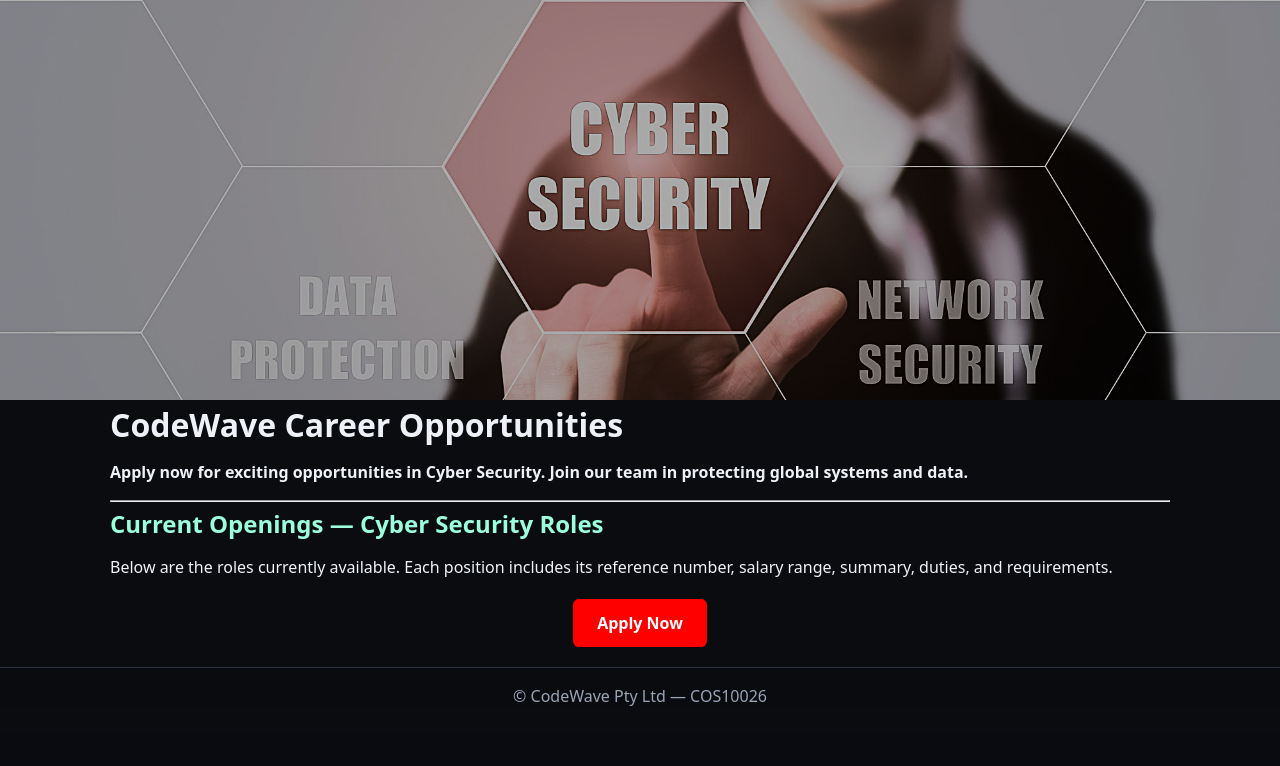
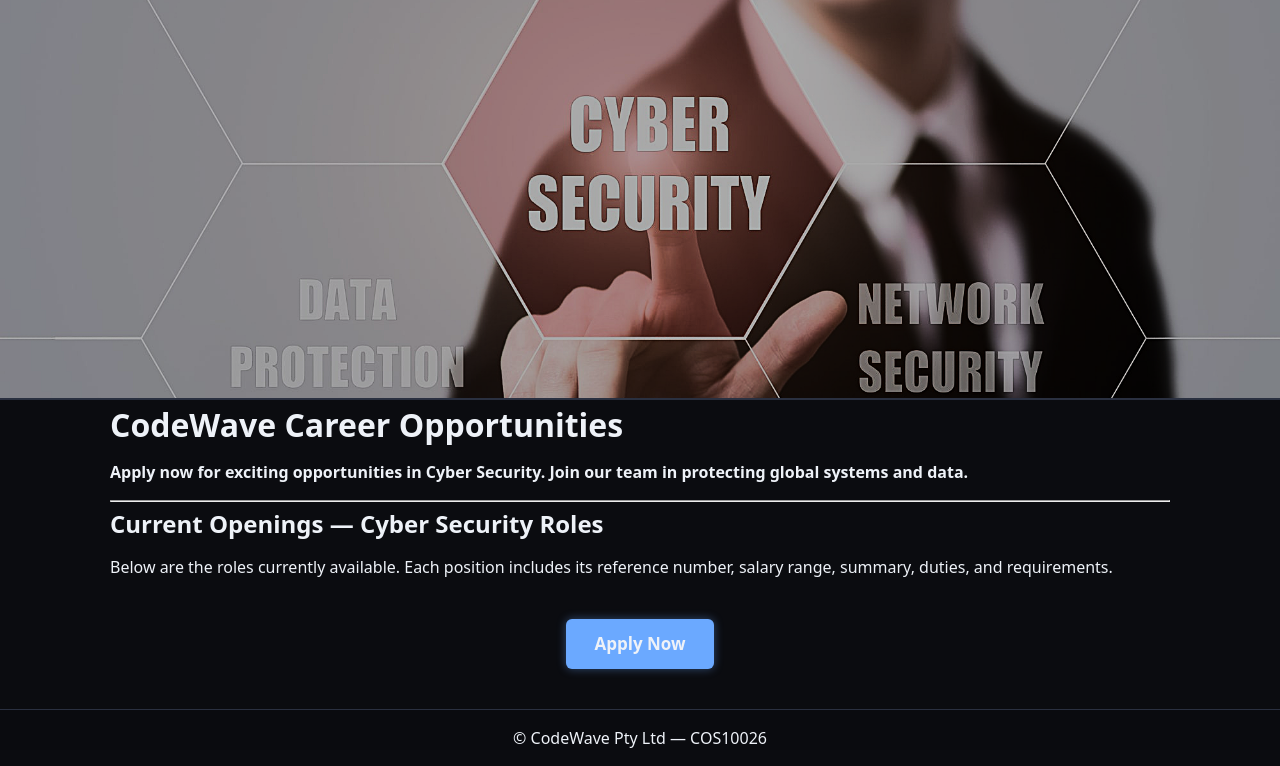
Before and after one commit to Trong-Tin-Vo-Tony/CodeWaveProjectPart2, a PHP site: page /Jobs.php in a window 1280 px wide. Shown: the part 67-833 px from the top of the page. Before the commit the page ends 773 px from the top, so only its background shows below. Run offline with PHP 8.4, Linux system fonts and the light colour scheme; data that the repository does not hold is empty.

Commit message:
Add new styles to jobs page according to the feedback of previous project

```diff
--- a/styles/styles.css
+++ b/styles/styles.css
@@ -160,52 +157,106 @@
 .page-home .hero-logo { display: block; margin-bottom: 8px; }
 .page-home .slogan { font-style: italic; color: var(--accent); }
 
-/* Page: About (about.html)
-    Requires: <body class="page-about">
-*/
-
-/* Card margin override */
+/* Page: About (about.html) */
 .page-about .card {
   margin: 10px 0px;
 }
 
-/* Page: Jobs (Jobs.html)
-    Requires: <body class="page-jobs">
-*/
-
-/* Hero/banner image */
+/* Page: Jobs (jobs.html) */
 .page-jobs .image {
   width: 100%;
   height: 400px;
+  object-fit: cover;
+  border-bottom: 2px solid var(--border);
 }
 
-/* Apply button container and alignment */
+/* Apply button container */
 .page-jobs .btn-container {
   text-align: center;
-  margin: 20px 0;
+  margin: 40px 0;
 }
 
-/* Apply button default style */
+/* Apply button */
 .page-jobs .apply-btn {
   display: inline-block;
-  background-color: red;
-  color: white;
-  padding: 12px 24px;
+  background-color: var(--brand);
+  color: var(--text);
+  padding: 12px 28px;
   text-decoration: none;
   border-radius: 6px;
-  font-size: 16px;
+  font-size: 17px;
+  font-weight: bold;
+  transition: all 0.3s ease;
+  box-shadow: 0 0 10px rgba(106, 167, 255, 0.4);
+}
+
+.page-jobs .apply-btn:hover {
+  background-color: var(--accent);
+  color: #000;
+}
+
+/* Job cards */
+.page-jobs .job {
+  background: var(--card);
+  border: 1px solid var(--border);
+  border-radius: 8px;
+  padding: 24px;
+  margin: 30px 0;
+  box-shadow: 0 0 12px rgba(0, 0, 0, 0.2);
+}
+
+.page-jobs .job h3 {
+  color: var(--accent);
+  margin-bottom: 5px;
+}
+
+.page-jobs .job h4 {
+  margin-top: 15px;
+  color: var(--brand);
+}
+
+.page-jobs .salary {
+  color: var(--accent);
   font-weight: bold;
 }
 
-/* Apply button hover effect */
-.page-jobs .apply-btn:hover {
-  background-color: darkred;
+.page-jobs .ref {
+  color: var(--muted);
+  font-style: italic;
 }
 
-/* Page: Job application (apply.html)
-    Requires: <body class="page-apply">
-*/
-/* Container box */
+/* Requirements container */
+.page-jobs aside {
+  background: var(--panel);
+  border-left: 4px solid var(--brand);
+  padding: 15px 20px;
+  margin-top: 15px;
+  border-radius: 4px;
+}
+
+.page-jobs aside h4 {
+  color: var(--accent);
+  margin-bottom: 8px;
+}
+
+.page-jobs ol {
+  margin-left: 25px;
+  color: var(--text);
+}
+
+/* Headings and content alignment */
+.page-jobs main h1,
+.page-jobs main h2,
+.page-jobs main h3 {
+  color: var(--text);
+}
+
+.page-jobs p,
+.page-jobs li {
+  color: var(--text);
+}
+
+/* Page: Job Application (apply.html) */
 .page-apply .main_container {
   border: 2px solid var(--border);
   background: var(--panel);
```
Also changed, not shown: other parts of styles/styles.css (+14 -37 lines).
